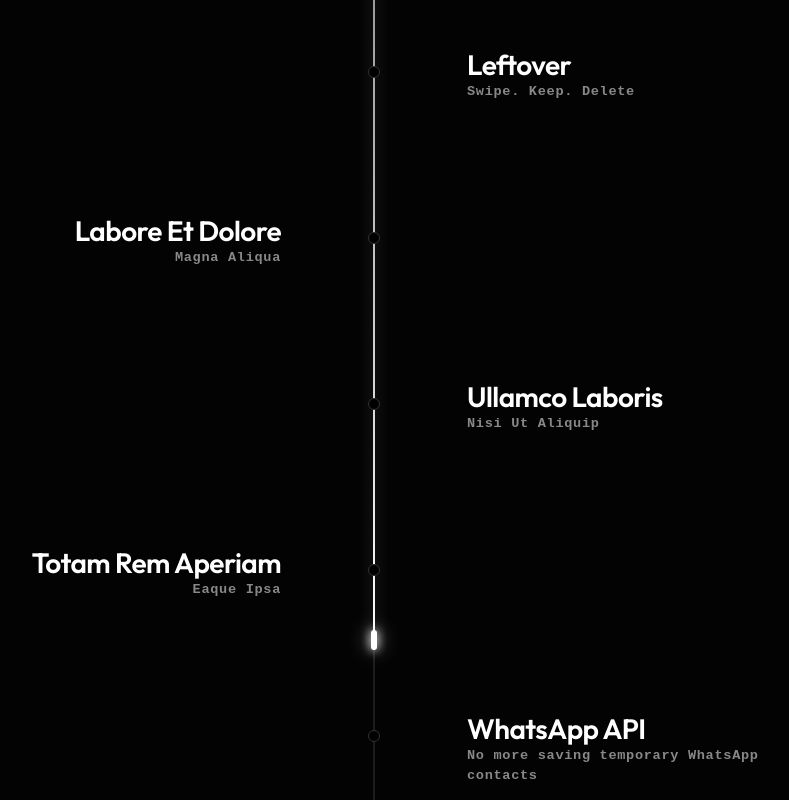
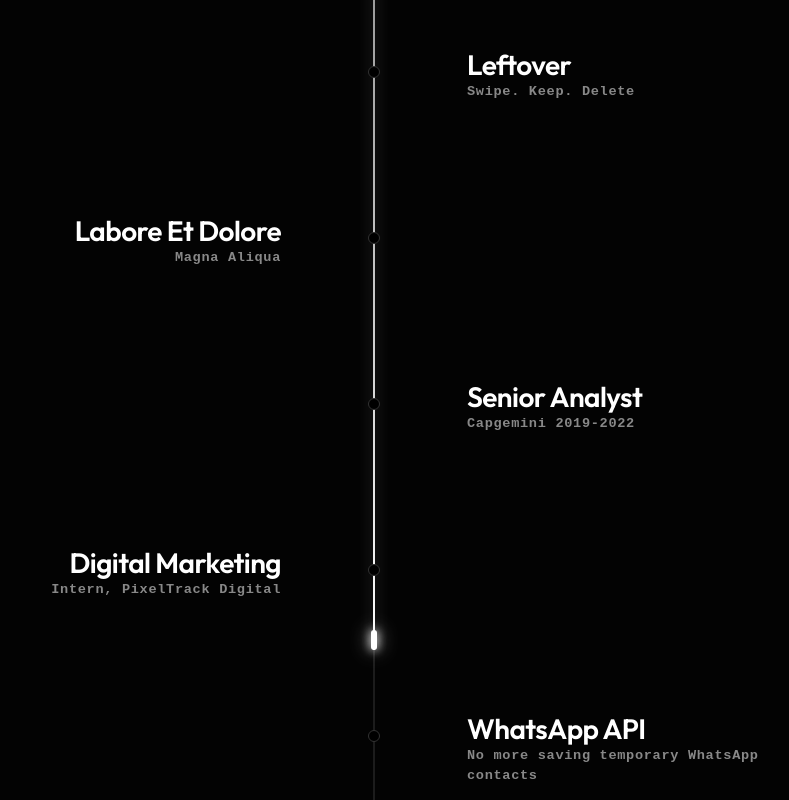
Before and after one commit to whysokara/Port, a React (Vite) app: page / in a window 1280 px wide. Shown: the part 919-1719 px from the top of the page, without its empty margins (266-1055 px from the left). Built offline with nearby package versions, Linux system fonts and the light colour scheme.

Commit message:
updated placeholder texts

```diff
--- a/src/components/BentoCard.css
+++ b/src/components/BentoCard.css
@@ -112,6 +112,31 @@
     /* Add spacing back here */
 }
 
+/* TAGS STYLING */
+.card-tags {
+    display: flex;
+    flex-wrap: wrap;
+    gap: 0.5rem;
+    margin-top: 1rem;
+}
+
+.tag {
+    font-size: 0.75rem;
+    color: var(--text-secondary);
+    background: rgba(255, 255, 255, 0.05);
+    border: 1px solid rgba(255, 255, 255, 0.1);
+    padding: 0.25rem 0.75rem;
+    border-radius: 4px;
+    font-family: monospace;
+    letter-spacing: 0.05em;
+    transition: all 0.2s ease;
+}
+
+.tag:hover {
+    background: rgba(255, 255, 255, 0.1);
+    border-color: rgba(255, 255, 255, 0.2);
+}
+
 
 .mini-link {
     display: inline-flex;
--- a/src/components/BentoCard.jsx
+++ b/src/components/BentoCard.jsx
@@ -5,7 +5,7 @@
 import './BentoCard.css';
 
 const BentoCard = ({ item }) => {
-    const { type, title, subtitle, description, icon: Icon, links } = item;
+    const { type, title, subtitle, description, icon: Icon, links, tags } = item;
 
     if (type === 'social-strip') {
         return (
@@ -32,6 +32,14 @@
                 <div className="card-internal-layout">
                     <p className="card-description">{description}</p>
 
+                    {tags && tags.length > 0 && (
+                        <div className="card-tags">
+                            {tags.map((tag, idx) => (
+                                <span key={idx} className="tag">{tag}</span>
+                            ))}
+                        </div>
+                    )}
+
                     {links && links.length > 0 && (
                         <div className="card-links">
                             {links.map((link, idx) => (
--- a/src/components/BentoGrid.css
+++ b/src/components/BentoGrid.css
@@ -162,7 +162,8 @@
 }
 
 .timeline-item:nth-child(odd) .card-description,
-.timeline-item:nth-child(odd) .card-links {
+.timeline-item:nth-child(odd) .card-links,
+.timeline-item:nth-child(odd) .card-tags {
     padding-left: 0;
     padding-right: 3.5rem;
     /* Matches card-header-group padding roughly */
@@ -173,6 +174,10 @@
 }
 
 .timeline-item:nth-child(odd) .card-links {
+    justify-content: flex-end;
+}
+
+.timeline-item:nth-child(odd) .card-tags {
     justify-content: flex-end;
 }
 
--- a/src/data/portfolioData.js
+++ b/src/data/portfolioData.js
@@ -1,15 +1,6 @@
 
 import {
-    Code2,
-    Palette,
     Terminal,
-    Database,
-    Cpu,
-    Layout,
-    Smartphone,
-    TrendingUp,
-    Github,
-    Linkedin,
     Mail
 } from 'lucide-react';
 import React from 'react';
@@ -30,17 +21,9 @@
 
 /*
    ICON MAPPING
-   Maps string names (from Google Sheet) to React Components.
+   Maps string names to React Components for social icons.
 */
 export const iconMap = {
-    'Code2': Code2,
-    'Palette': Palette,
-    'Terminal': Terminal,
-    'Database': Database,
-    'Cpu': Cpu,
-    'Layout': Layout,
-    'Smartphone': Smartphone,
-    'TrendingUp': TrendingUp,
     'Github': ({ size }) => React.createElement(SimpleIcon, { slug: 'github', size }),
     'Linkedin': ({ size }) => React.createElement(SimpleIcon, { slug: 'linkedin', size }),
     'Twitter': ({ size }) => React.createElement(SimpleIcon, { slug: 'x', size }), // X Logo
@@ -60,8 +43,8 @@
         title: "Data Engineer",
         subtitle: "Assistant Manager, KPMG",
         description: "Lorem ipsum dolor sit amet, consectetur adipiscing elit. Sed do eiusmod tempor incididunt.",
-        icon: Cpu,
-        links: [{ label: "", url: "#" }]
+        // links: [{ label: "", url: "#" }],
+        tags: ["SQL", "PySpark", "Databricks", "AWS", "QlikSense"]
     },
     {
         id: 'To-Do',
@@ -70,8 +53,8 @@
         title: "Your Digital Napkeen",
         subtitle: "Vibe Code - Lovable",
         description: "Ut enim ad minim veniam, quis nostrud exercitation ullamco laboris nisi ut aliquip.",
-        icon: Database,
-        links: [{ label: "SingleTxt", url: "http://singletxt.lovable.app" }]
+        links: [{ label: "SingleTxt", url: "http://singletxt.lovable.app" }],
+        tags: ["Lovable", "Antigravity"]
     },
     {
         id: 'Leftover',
@@ -80,8 +63,8 @@
         title: "Leftover",
         subtitle: "Swipe. Keep. Delete",
         description: "Swipe-driven photo cleanup app for fast, intuitive gallery decluttering.",
-        icon: Smartphone,
-        links: ["X-code", "Claude"]
+        links: [],
+        tags: ["Xcode", "Antigravity", "React"]
     },
     {
         id: 'nocode',
@@ -90,30 +73,27 @@
         title: "Labore Et Dolore",
         subtitle: "Magna Aliqua",
         description: "Excepteur sint occaecat cupidatat non proident, sunt in culpa qui officia.",
-        icon: Layout,
         links: []
     },
     {
-        id: 'dev',
-        type: 'large',
-        year: '2021',
-        title: "Ullamco Laboris",
-        subtitle: "Nisi Ut Aliquip",
+        id: 'Capgemini',
+        type: 'small',
+        year: '2022',
+        title: "Senior Analyst",
+        subtitle: "Capgemini 2019-2022",
         description: "Sed ut perspiciatis unde omnis iste natus error sit voluptatem accusantium doloremque laudantium.",
-        icon: Code2,
         links: [
-            { label: "GitHub", url: "https://github.com" }
+            { label: "Experience Letter", url: "https://drive.google.com/file/d/1dOusQrAbmNE1CW1cd0tqiJxxGqaO7iCq/view?usp=sharing" }
         ]
     },
     {
-        id: 'marketing',
+        id: 'digital marketing',
         type: 'small',
         year: '2020',
-        title: "Totam Rem Aperiam",
-        subtitle: "Eaque Ipsa",
+        title: "Digital Marketing",
+        subtitle: "Intern, PixelTrack Digital",
         description: "Nemo enim ipsam voluptatem quia voluptas sit aspernatur aut odit aut fugit.",
-        icon: TrendingUp,
-        links: []
+        links: [{ label: "Certificate", url: "https://drive.google.com/file/d/1HM3mhewkepNuGzXoXbw2-HApDK2gXRMZ/view?usp=sharing" }]
     },
     {
         id: 'WhatsApp',
@@ -122,7 +102,6 @@
         title: "WhatsApp API",
         subtitle: "No more saving temporary WhatsApp contacts",
         description: "Neque porro quisquam est, qui dolorem ipsum quia dolor sit amet, consectetur, adipisci velit.",
-        icon: Palette,
         links: [
             { label: "WhatsApp Plugin", url: "https://whytoadd.netlify.app" }
         ]
```
